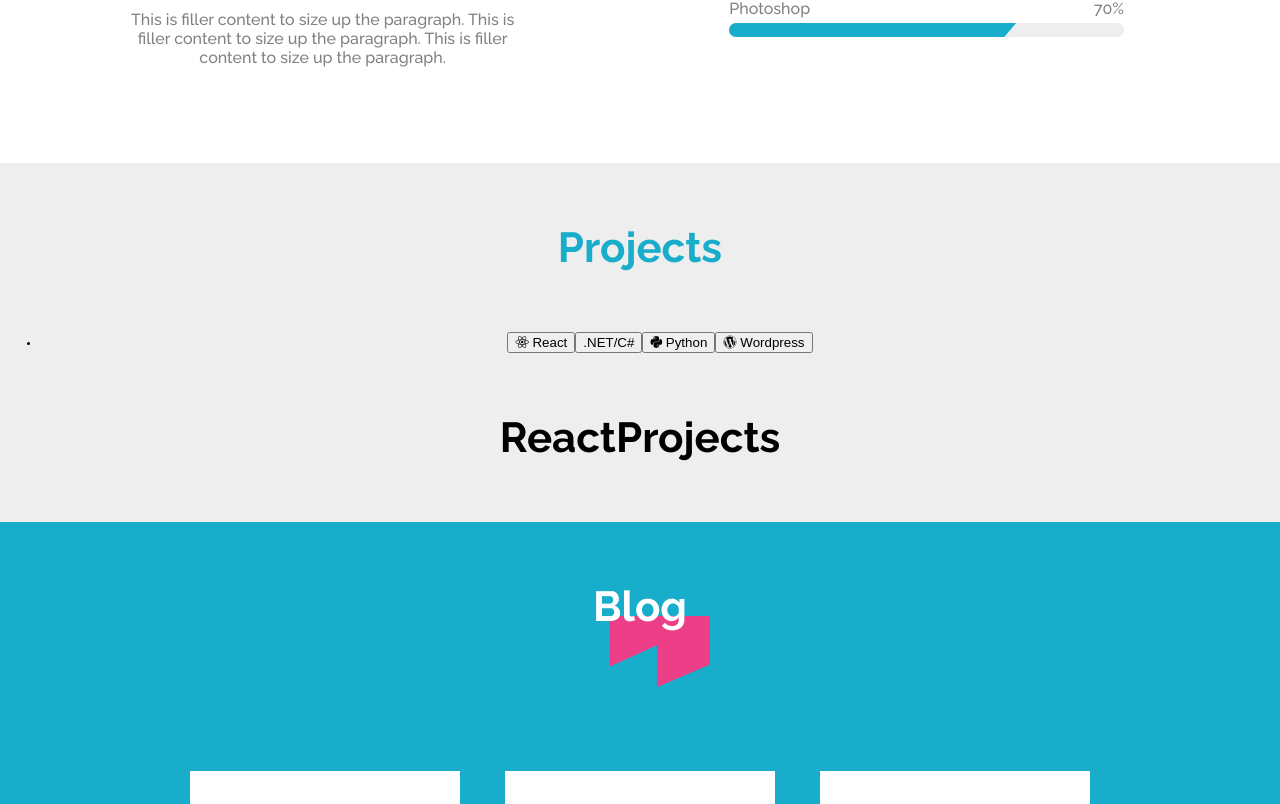
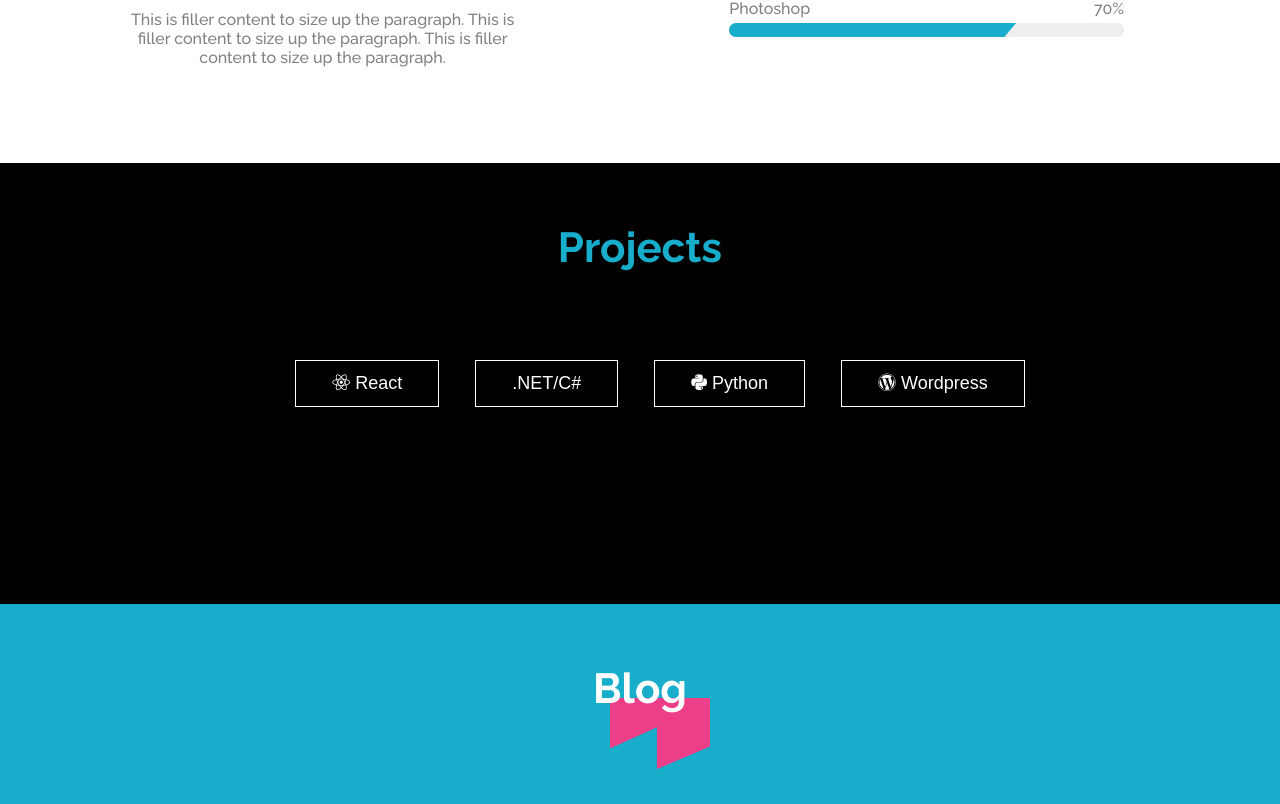
Before and after one commit to KevinGrant12/Portfolio, a React (Create React App) app: page / in a window 1280 px wide. Shown: the part 1685-2489 px from the top of the page. Built offline with nearby package versions, Linux system fonts and the light colour scheme; a web font is replaced by a local one.

Commit message:
Some styles for project section.

```diff
--- a/src/components/Hero/Hero.css
+++ b/src/components/Hero/Hero.css
@@ -25,7 +25,7 @@
   font-size: var(--large);
   font-size: 30px;
   font-weight: 300;
-  margin: var(--small) 0 var(--xlarge);
+  margin: var(--small) 0 6rem;
 }
 
 .Hero h2 span {
--- a/src/components/Projects/Projects.css
+++ b/src/components/Projects/Projects.css
@@ -1,7 +1,64 @@
 .Projects {
-  background: var(--greyLight);
+  background: black;
 }
 
 .Projects-header h1 {
   color: var(--turq);
 }
+
+.Projects-filter {
+  display: flex;
+  justify-content: center;
+}
+
+.Projects-filter ul {
+  display: flex;
+  list-style-type: none;
+}
+
+.Projects-filter ul li {
+  padding: var(--medium);
+}
+
+.Projects-filter button {
+  background: none;
+  border: 1px solid white;
+  padding: var(--small) var(--xlarge);
+  color: white;
+  font-size: 18px;
+  transition: all .3s ease;
+}
+
+.Projects-filter button:hover {
+  animation: flicker .25s linear forwards;
+}
+
+@keyframes flicker {
+  10% {
+    background: rgba(237, 64, 136, 0.1);
+  }
+  15% {
+    background: rgba(237, 64, 136, 0);
+  }
+  20% {
+    background: rgba(237, 64, 136, 0.2);
+  }
+  25% {
+    background: rgba(237, 64, 136, 0);
+  }
+  40% {
+    background: rgba(237, 64, 136, 0.5);
+  }
+  60% {
+    background: rgba(237, 64, 136, 0.2);
+  }
+  80% {
+    background: rgba(237, 64, 136, 0.8);
+  }
+  90% {
+    background: rgba(237, 64, 136, 0.5);
+  }
+  100% {
+    background: rgba(237, 64, 136, 1);
+  }
+}
--- a/src/components/Projects/Projects.js
+++ b/src/components/Projects/Projects.js
@@ -20,14 +20,22 @@ export default class Projects extends React.Component {
         <div className="Projects-header header">
           <h1>Projects</h1>
         </div>
+        <div className="Projects-filter">
           <ul>
             <li>
               <button onClick={this.handleClick} value="react"><i className="fab fa-react"></i> React</button>
+            </li>
+            <li>
               <button onClick={this.handleClick} value="csharp">.NET/C#</button>
+            </li>
+            <li>
               <button onClick={this.handleClick} value="python"><i className="fab fa-python"></i> Python</button>
+            </li>
+            <li>
               <button onClick={this.handleClick} value="wordpress"><i className="fab fa-wordpress"></i> Wordpress</button>
             </li>
           </ul>
+        </div>
         {
           this.state.projects === "react" &&
           <div className="ReactProjects">
```
Lines whose indentation alone changed are shown as unchanged.
